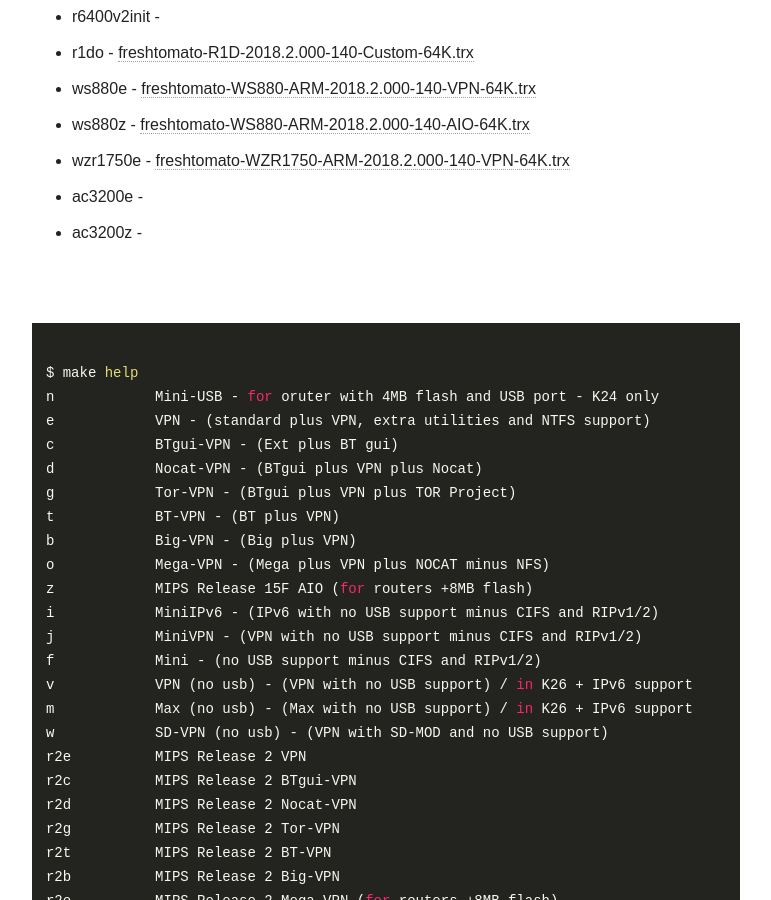
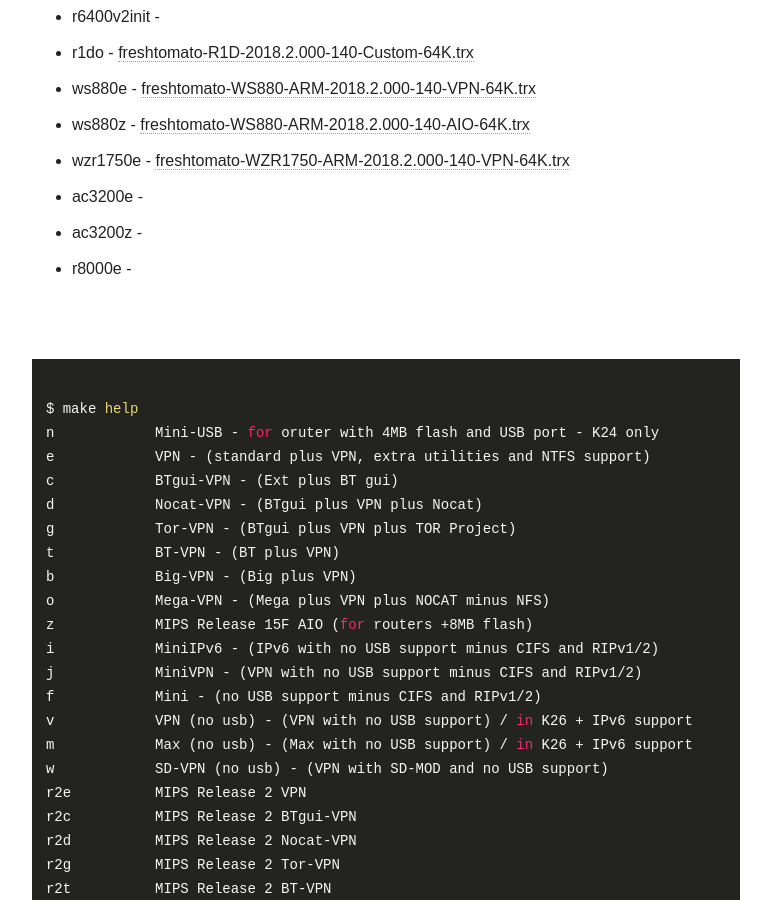
Before and after one commit to oglopss/freshTomato-ARM-ci-jekyll, a Jekyll site: the page built from index.html, in a window 1280 px wide and 900 px high, scrolled down 955 px. Shown: the whole window, without its empty margins (254-1025 px from the left). Built offline with Jekyll 4.4.1, drawn with Linux system fonts in a browser that asks for light colours; nearby versions of some CDN libraries.

Commit message:
Travis build 53 r8000e pushed to gh-pages

```diff
--- a/_data/ss.yml
+++ b/_data/ss.yml
@@ -16,3 +16,4 @@
   - 0017 ws880z freshtomato-WS880-ARM-2018.2.000-140-AIO-64K.trx
   - 0022 ac3200e
   - 0023 ac3200z
+  - 0024 r8000e
```
Also changed, not shown: 1 other file.
